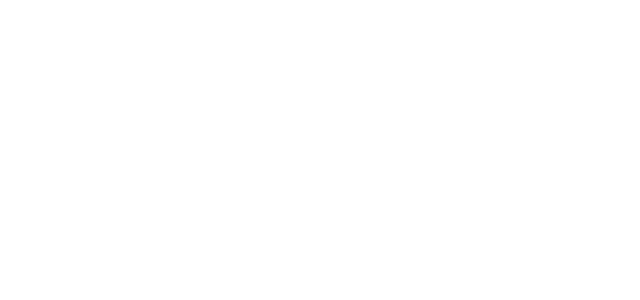
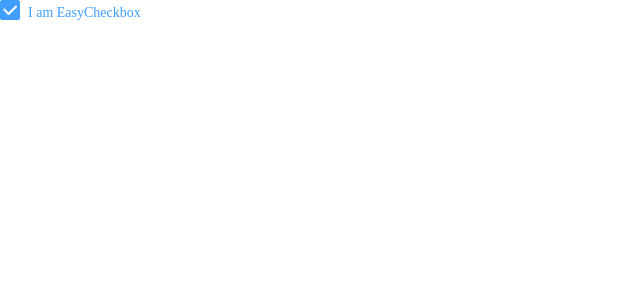
Before and after one commit to ChenChengbi/vue-easy-checkbox, a Vue app: page /#/example in a window 1280 px wide. Shown: the top 300 px of the page, without its empty margins (0-640 px from the left). Built offline with nearby package versions, Linux system fonts and the light colour scheme.

Commit message:
编写使用文档

```diff
--- a/package.json
+++ b/package.json
@@ -1,5 +1,5 @@
 {
-  "name": "easy-checkbox",
+  "name": "vue-easy-checkbox",
   "version": "0.0.1",
   "private": false,
   "scripts": {
--- a/src/components/EasyCheckbox.vue
+++ b/src/components/EasyCheckbox.vue
@@ -73,21 +73,25 @@ import LabelText from "./LabelText.vue";
 
 @Component({ components: { LabelText } })
 export default class EasyCheckbox extends Vue {
-  @VModel({ type: Boolean, default: false })
-  /** 绑定的值，表示当前是否勾选(默认 false) */
+  @VModel({ type: Boolean, required: true })
+  /** 绑定的值，表示当前是否勾选 */
   private checked!: boolean;
 
-  @Prop({ type: Boolean, default: false })
-  /** 当前是否处于选与非选之间的中间状态(只控制样式) */
-  private indeterminate!: boolean;
-
   @Prop({ type: [String, Number], default: "14px" })
-  /** 复选框的边长(默认 14px) */
+  /** 复选框的边长 */
   private size!: string | number;
 
+  @Prop({ type: String })
+  /** 复选框旁边的提示文字 */
+  private label: string | undefined;
+
   @Prop({ type: Boolean, default: false })
-  /** 当前是否处于禁用状态(默认 false) */
+  /** 是否处于禁用状态 */
   private disabled!: boolean;
+
+  @Prop({ type: Boolean, default: false })
+  /** 是否处于选与非选之间的中间状态(只控制样式) */
+  private indeterminate!: boolean;
 
   @Prop({ type: String })
   /** 原生复选框的 name 属性 */
@@ -97,12 +101,8 @@ export default class EasyCheckbox extends Vue {
   /** 原生复选框的 value 属性 */
   private originalValue: string | undefined;
 
-  @Prop({ type: String })
-  /** 复选框旁边的提示文字 */
-  private label: string | undefined;
-
   @Prop({ type: Boolean, default: true })
-  /** 提示文字是否位于复选框的后方，否则在前方(默认 true) */
+  /** 提示文字是否位于复选框的后方，否则在前方 */
   private isLabelBehind!: boolean;
 
   private get fineSize(): string {
--- a/src/router/index.ts
+++ b/src/router/index.ts
@@ -10,14 +10,11 @@ const routes: Array<RouteConfig> = [
     name: 'home',
     component: HomeView
   },
-  // {
-  //   path: '/about',
-  //   name: 'about',
-  //   // route level code-splitting
-  //   // this generates a separate chunk (about.[hash].js) for this route
-  //   // which is lazy-loaded when the route is visited.
-  //   component: () => import(/* webpackChunkName: "about" */ '../views/AboutView.vue')
-  // }
+  {
+    path: '/example',
+    name: 'example',
+    component: () => import(/* webpackChunkName: "example" */ '../views/ExampleView.vue')
+  }
 ]
 
 const router = new VueRouter({
--- /dev/null
+++ b/src/views/ExampleView.vue
@@ -0,0 +1,22 @@
+<template>
+  <div class="example">
+    <EasyCheckbox
+      v-model="isChecked"
+      :size="20"
+      :label="'I am EasyCheckbox'"
+      @change="onChange"
+    />
+  </div>
+</template>
+<script>
+import EasyCheckbox from "@/components/EasyCheckbox.vue";
+export default {
+  components: { EasyCheckbox },
+  data() {
+    return { isChecked: true };
+  },
+  methods: {
+    onChange(checked) {},
+  },
+};
+</script>
```
Also changed, not shown: 2 other files (tests, documents, lock files or other folders).
